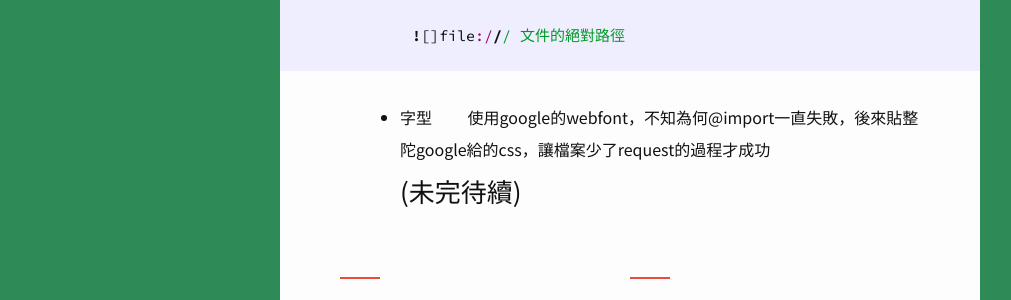
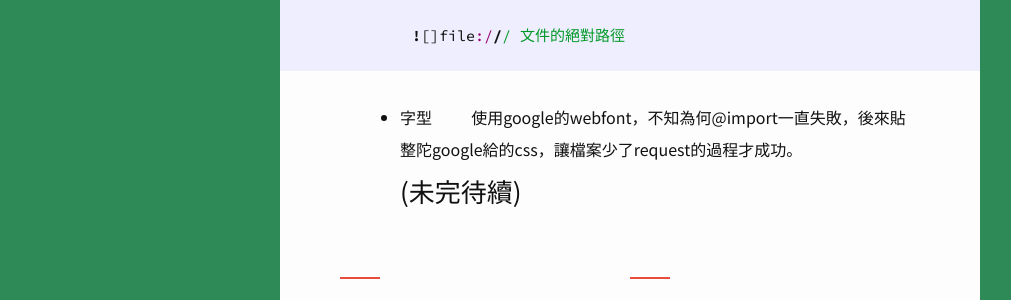
Before and after one commit to wulala505/chronicl, a Jekyll site: the page built from _posts/2016-06-27-github-pages.md, in a window 1280 px wide and 900 px high, scrolled down 1871 px. Shown: the part 155-455 px from the top of the window, without its empty margins (10-1021 px from the left). Built offline with Jekyll 4.4.1, drawn with Linux system fonts in a browser that asks for light colours; nearby versions of some CDN libraries; some web fonts are replaced; comment, search, counter and statistics services are not loaded.

```diff
--- a/_posts/2016-06-27-github-pages.md
+++ b/_posts/2016-06-27-github-pages.md
@@ -45,5 +45,5 @@ Theme如何套用呢?
 	![]file:/// 文件的絕對路徑
 {% endhighlight %}
 * 字型
-使用google的webfont，不知為何@import一直失敗，後來貼整陀google給的css，讓檔案少了request的過程才成功
+使用google的webfont，不知為何@import一直失敗，後來貼整陀google給的css，讓檔案少了request的過程才成功。
 ### (未完待續)
```
